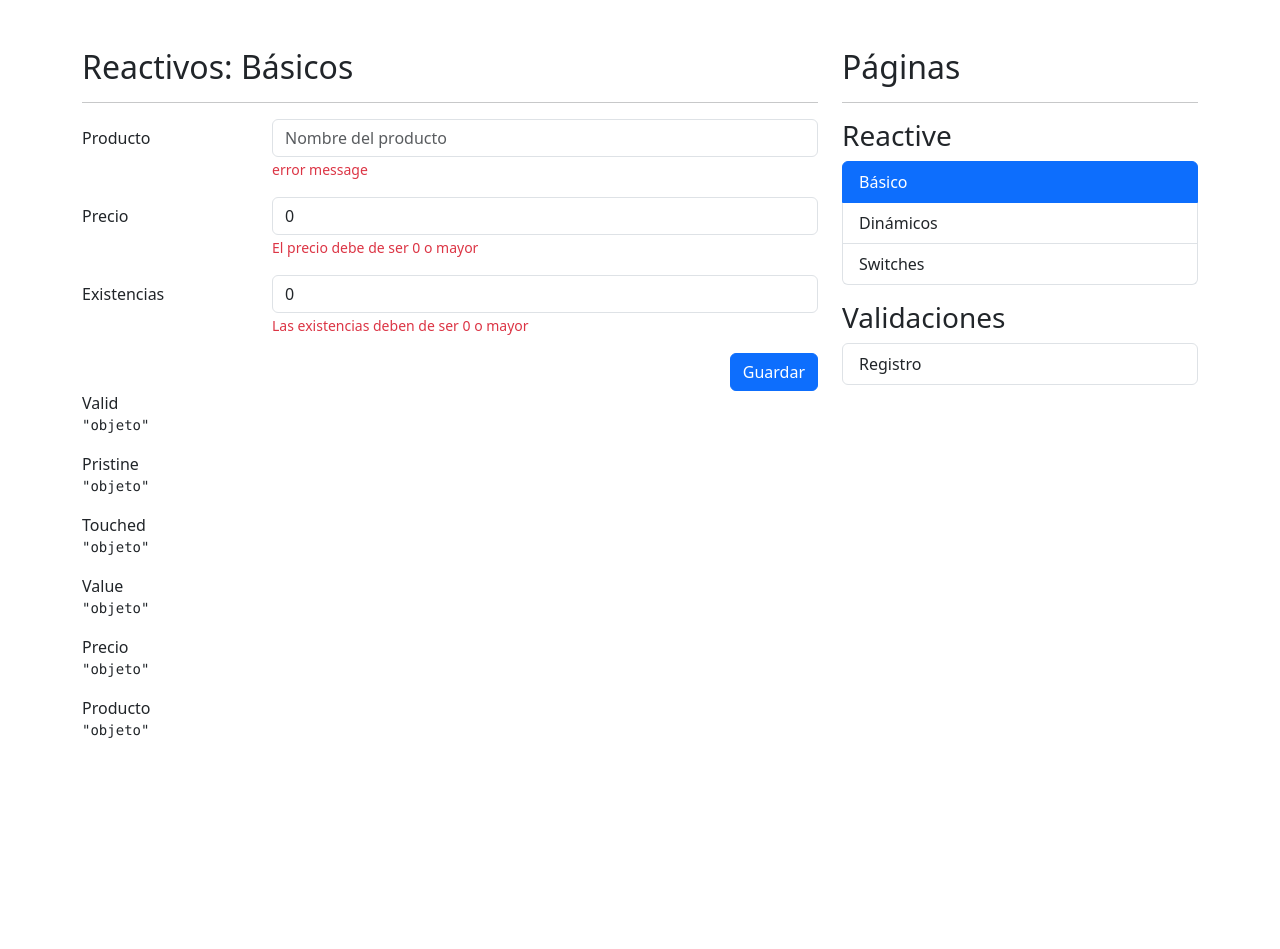
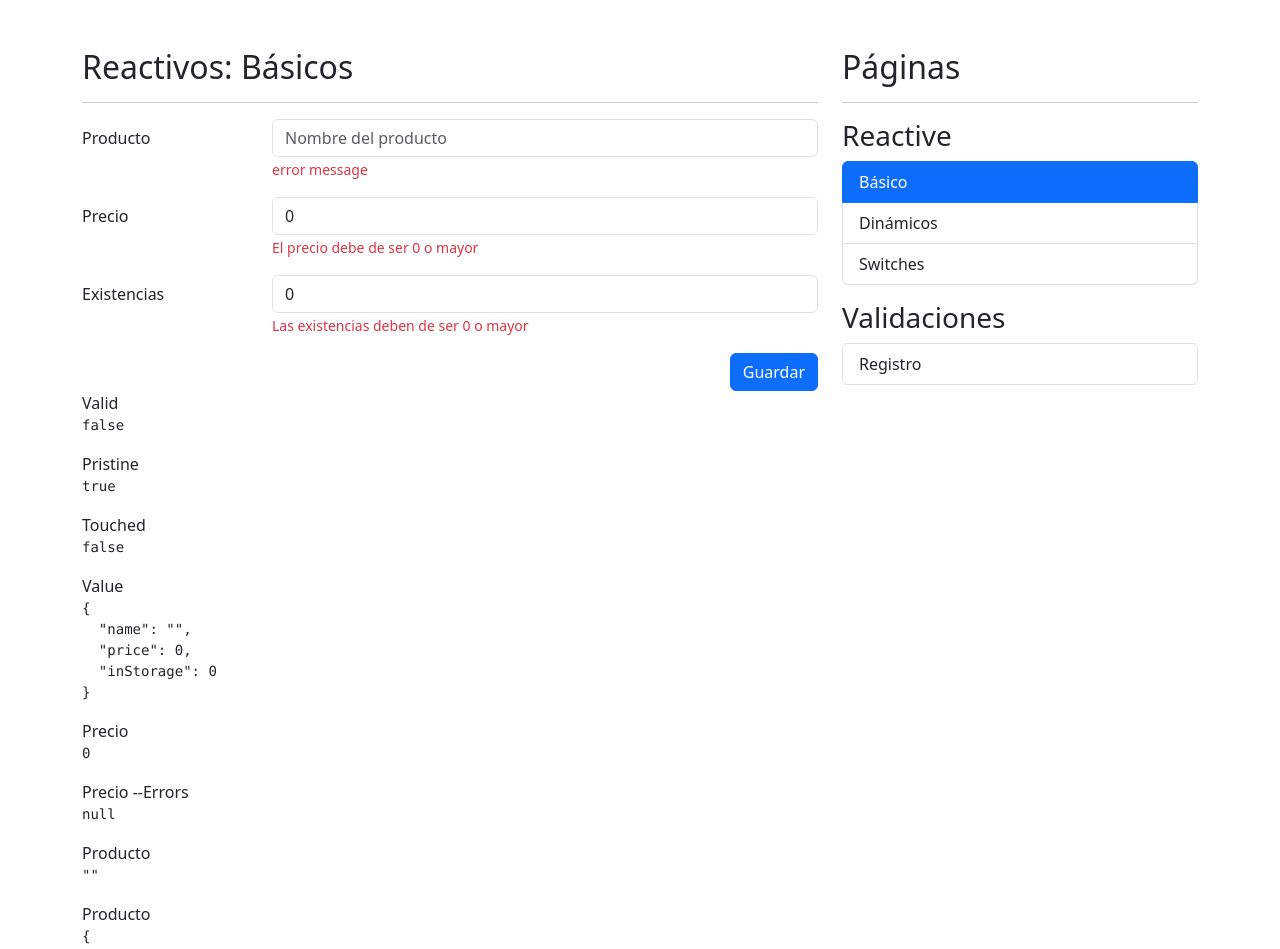
Before and after one commit to notrealsolution/formApp, an Angular app: page /reactive/basic in a window 1280 px wide. Shown: the top 949 px of the page. Before the commit the page ends 800 px from the top, so only its background shows below. Built offline with nearby package versions, Linux system fonts and the light colour scheme.

Commit message:
Cambios del 21-05-2024

```diff
--- a/src/app/reactive/pages/basic-page/basic-page.component.html
+++ b/src/app/reactive/pages/basic-page/basic-page.component.html
@@ -76,21 +76,28 @@
     <div class="col">
 
         <span>Valid</span>
-        <pre>{{ 'objeto' | json }}</pre>
+        <pre>{{ myForm.valid | json }}</pre>
 
         <span>Pristine</span>
-        <pre>{{ 'objeto' | json }}</pre>
+        <pre>{{ myForm.pristine| json }}</pre>
 
         <span>Touched</span>
-        <pre>{{ 'objeto' | json }}</pre>
+        <pre>{{ myForm.touched | json }}</pre>
 
         <span>Value</span>
-        <pre>{{ 'objeto' | json }}</pre>
+        <pre>{{ myForm.value | json }}</pre>
 
         <span>Precio</span>
-        <pre>{{ 'objeto' | json }}</pre>
+        <pre>{{ myForm.controls['price'].value | json }}</pre>
+
+        <span>Precio --Errors</span>
+        <pre>{{ myForm.controls['price'].errors| json }}</pre>
 
         <span>Producto</span>
-        <pre>{{ 'objeto' | json }}</pre>
+        <pre>{{ myForm.controls['name'].value | json }}</pre>
+
+        <span>Producto</span>
+        <pre>{{ myForm.controls['name'].errors | json }}</pre>
+
     </div>
 </div>
--- a/src/app/reactive/pages/basic-page/basic-page.component.ts
+++ b/src/app/reactive/pages/basic-page/basic-page.component.ts
@@ -1,5 +1,5 @@
 import { Component } from '@angular/core';
-import { FormBuilder, FormControl, FormGroup } from '@angular/forms';
+import { FormBuilder, FormGroup, Validators } from '@angular/forms';
 
 @Component({
   templateUrl: './basic-page.component.html',
@@ -13,15 +13,15 @@
   //   inStorage: new FormControl(0)
   // })
    public myForm: FormGroup = this.fb.group({
-    name: [''],
-    price: [0],
-    inStorage: [0]
+    name: ['', [ Validators.required, Validators.minLength(3)]],
+    price: [0, [ Validators.required, Validators.min(0) ]],
+    inStorage: [0, [ Validators.required, Validators.min(0) ]]
    })
   constructor( private fb: FormBuilder ){}
 
 
   onSave():void {
-
+    if ( this.myForm.invalid ) return;
     console.log( this.myForm.value );
   }
 }
```
